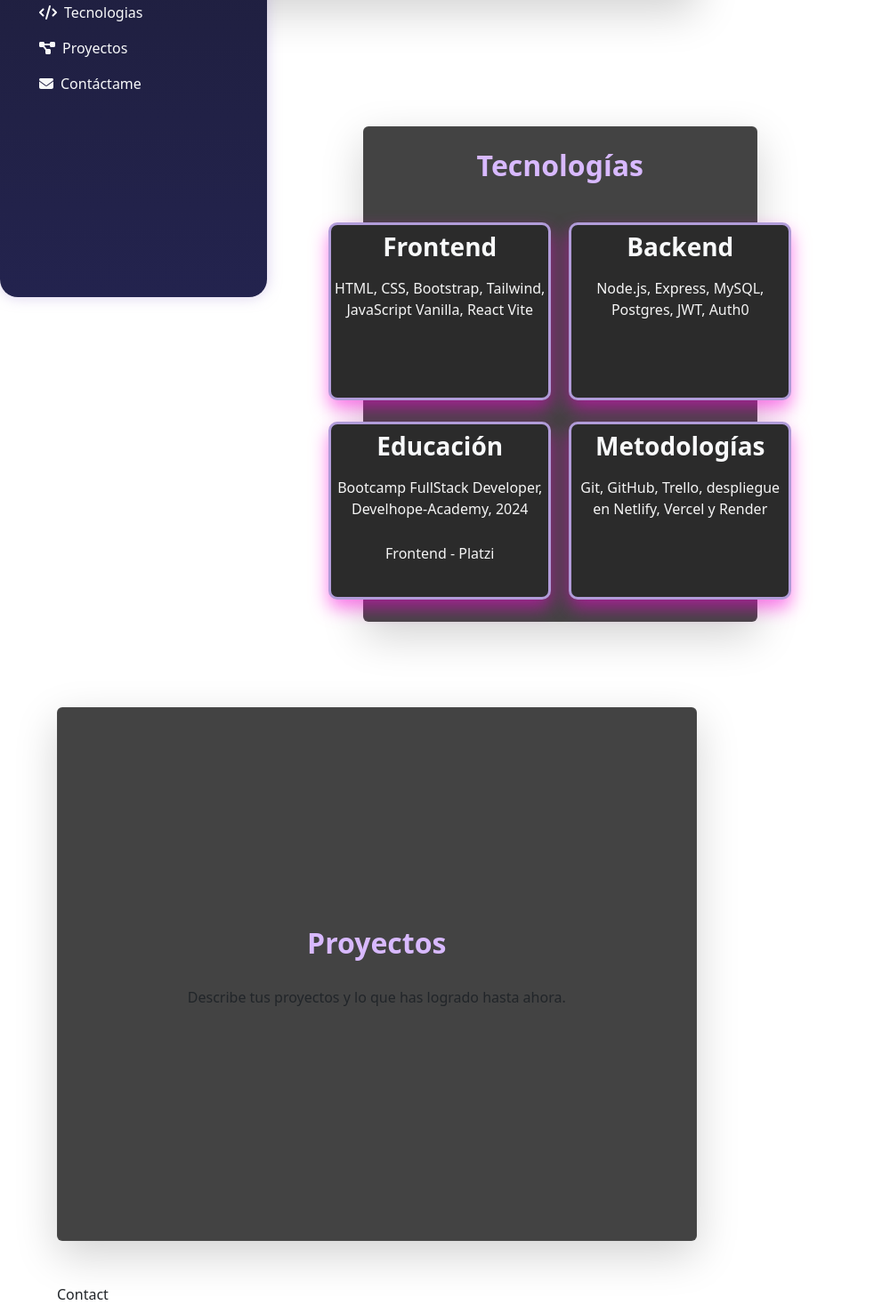
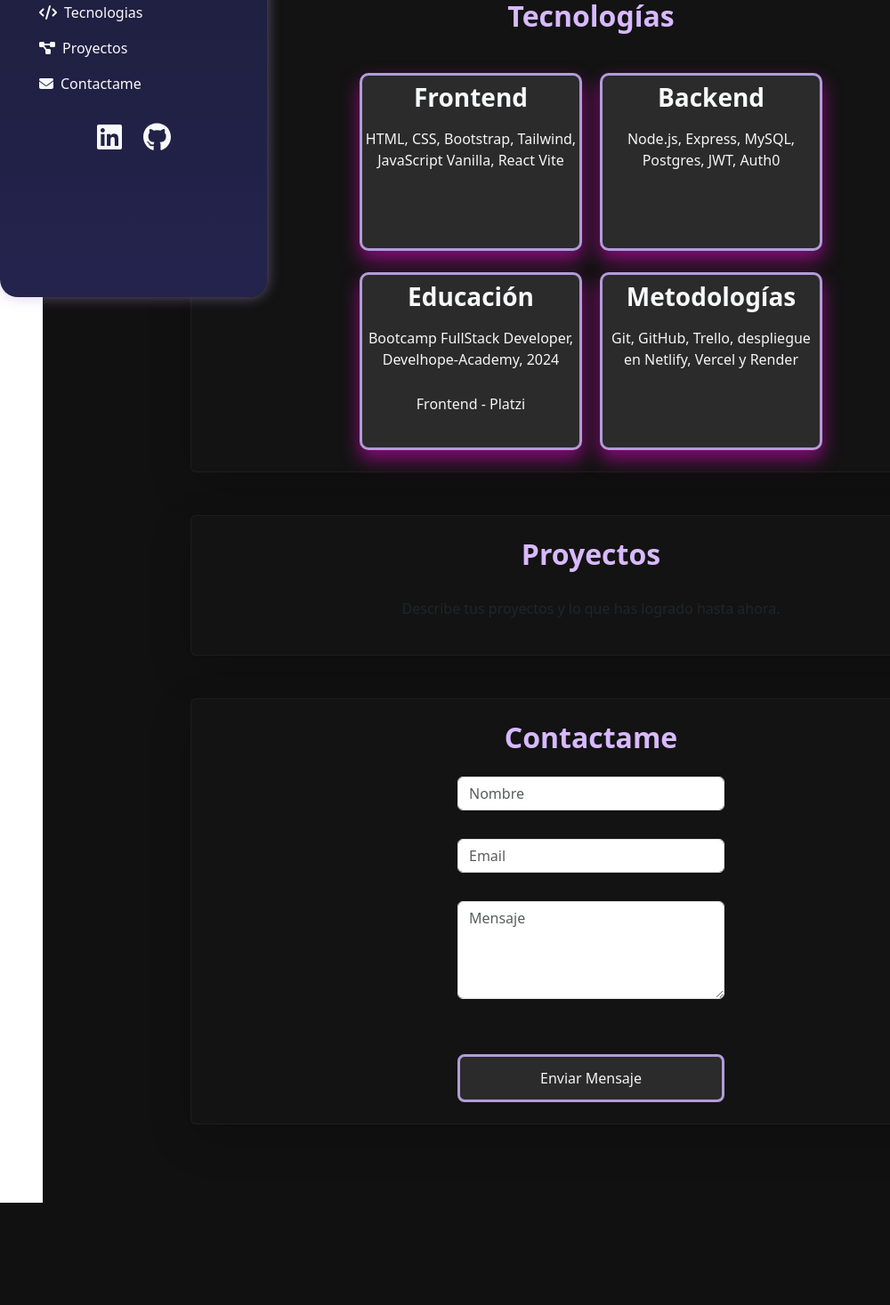
Before and after one commit to NatiErco/Portfolio, a React (Vite) app: page / in a window 1280 px wide. Shown: the part 466-1933 px from the top of the page at 89% size, without its empty margins (0-1000 px from the left). After the commit the page ends 1818 px from the top, so only its background shows below. Built offline with nearby package versions, Linux system fonts and the light colour scheme.

Commit message:
cambios en contact-me

```diff
--- a/src/App.jsx
+++ b/src/App.jsx
@@ -7,7 +7,7 @@ import "./index.css";
 
 function App() {
   return (
-    <div className="main-container">
+    <div className="main-container d-flex">
       <Sidebar />
       <main className="content ms-md-5 px-3">
         <About />
--- a/src/Components/About.jsx
+++ b/src/Components/About.jsx
@@ -2,9 +2,6 @@ import React from "react";
 
 function About() {
   return (
-
-    <div className="d-flex flex-column flex-md-row">
-      <div className="content flex-grow-1 px-4 py-5 ms-md-5">
     <section
       id="about-me"
       className="section  p-4 rounded shadow-lg w-75 w-75 mb-5 text-center d-flex flex-column justify-content-left"
@@ -16,11 +13,10 @@ function About() {
       <h2 className="fw-bold montserrat">Sobre mí</h2>
       <p className="text-light fs-6 mt-4">
         ¡Hola! Soy Natalia Ercolano, desarrolladora web apasionada por la
-            tecnología. Me especializo en JavaScript, React y Node.js, y utilizo
-            mi experiencia en análisis de datos para crear aplicaciones
-            dinámicas. Mi objetivo es seguir creciendo, colaborar con equipos
-            multidisciplinarios y mantenerme siempre actualizada con las últimas
-            tendencias del sector.
+        tecnología. Me especializo en JavaScript, React y Node.js, y utilizo mi
+        experiencia en análisis de datos para crear aplicaciones dinámicas. Mi
+        objetivo es seguir creciendo, colaborar con equipos multidisciplinarios
+        y mantenerme siempre actualizada con las últimas tendencias del sector.
       </p>
       <div className="botones-container mt-4 d-flex gap-3 justify-content-center">
         <button
@@ -37,8 +33,6 @@ function About() {
         </button>
       </div>
     </section>
-      </div>
-    </div>
   );
 }
 
--- a/src/Components/Contact.jsx
+++ b/src/Components/Contact.jsx
@@ -1,9 +1,43 @@
-import React from 'react'
+import React from "react";
 
 function Contact() {
   return (
-    <div>Contact</div>
-  )
+    <section
+      id="Contactame"
+      className="section  p-4 rounded shadow-lg w-75 w-75 mb-5 text-center d-flex flex-column justify-content-left"
+      style={{
+        border: "1px solid rgba(216, 211, 211, 0.05)", // Borde casi invisible
+        boxShadow: "0px 4px 10px rgba(0, 0, 0, 0.1)", // Sombra leve
+        color: "#fff",
+      }}
+    >
+      <h2 className=" fw-bold montserrat mb-4">Contactame</h2>
+      <form className="d-flex flex-column gap-3 w-100"
+      style={{ maxWidth: "300px" }}
+      >
+        <input
+          type="text"
+          placeholder="Nombre"
+          className="mb-3 form-control "
+          required
+        />
+        <input
+          type="email"
+          placeholder="Email"
+          className="mb-3 form-control"
+          required
+        />
+        <textarea
+          placeholder="Mensaje"
+          className="mb-3 form-control"
+          rows="4"
+          required
+        ></textarea>
+        <button type="submit" className="boton">
+          Enviar Mensaje
+        </button>
+      </form>
+    </section>
+  );
 }
-
-export default Contact
+export default Contact;
--- a/src/Components/Proyects.jsx
+++ b/src/Components/Proyects.jsx
@@ -2,12 +2,12 @@ import React from "react";
 
 function Proyects() {
   return (
-    <div className="d-flex flex-column flex-md-row me-10">
     <section
       id="Proyects"
-        className="section p-4 rounded shadow-lg w-75 mb-5 text-center d-flex flex-column justify-content-center"
+      className="section  p-4 rounded shadow-lg w-75 w-75 mb-5 text-center d-flex flex-column justify-content-left"
       style={{
-          minHeight: "600px",
+        border: "1px solid rgba(216, 211, 211, 0.05)", // Borde casi invisible
+        boxShadow: "0px 4px 10px rgba(0, 0, 0, 0.1)", // Sombra leve
       }}
     >
       <h2 className=" fw-bold montserrat">Proyectos</h2>
@@ -15,7 +15,6 @@ function Proyects() {
         Describe tus proyectos y lo que has logrado hasta ahora.
       </p>
     </section>
-    </div>
   );
 }
 
--- a/src/Components/Sidebar.jsx
+++ b/src/Components/Sidebar.jsx
@@ -6,6 +6,8 @@ import {
   faProjectDiagram,
   faEnvelope,
 } from "@fortawesome/free-solid-svg-icons";
+import { faGithub, faLinkedin } from "@fortawesome/free-brands-svg-icons";
+
 import React from "react";
 
 function Sidebar() {
@@ -19,7 +21,9 @@ function Sidebar() {
         height="200"
       />
       <h2
-        className="text-center fw-bold fs-8 mb-3 mt-3" style={{ color: "#d8b9ff" }}>
+        className="text-center fw-bold fs-8 mb-3 mt-3"
+        style={{ color: "#d8b9ff" }}
+      >
         Natalia Ercolano
       </h2>
       <h3 className="text-light fs-6">Jr. FullStack Developer</h3>
@@ -47,9 +51,29 @@ function Sidebar() {
           href="#Contactame"
           className="text-light fs-6 py-2 d-flex align-items-center"
         >
-          <FontAwesomeIcon icon={faEnvelope} className="me-2" /> Contáctame
+          <FontAwesomeIcon icon={faEnvelope} className="me-2" /> Contactame
         </Nav.Link>
       </Nav>
+      <div className="redes d-flex gap-4 my-3">
+        <a
+          href="https://www.linkedin.com/in/nercolano"
+          target="_blank"
+          rel="noopener noreferrer"
+          className="text-light"
+          style={{ fontSize: "2.0rem" }}
+        >
+          <FontAwesomeIcon icon={faLinkedin} />
+        </a>
+        <a
+          href="https://github.com/NatiErco"
+          target="_blank"
+          rel="noopener noreferrer"
+          className="text-light"
+          style={{ fontSize: "2.0rem" }}
+        >
+          <FontAwesomeIcon icon={faGithub} />
+        </a>
+      </div>
     </div>
   );
 }
--- a/src/Components/Technologies.jsx
+++ b/src/Components/Technologies.jsx
@@ -1,16 +1,14 @@
-import React from 'react';
+import React from "react";
 
 function Technologies() {
   return (
-    <div className="d-flex flex-column flex-md-row me-10">
-      <div
-        className="content flex-grow-1 px-4 py-5"
-        style={{ marginLeft: '320px' }}
-      >
     <section
       id="Tecnologias"
-          className="section p-4 rounded shadow-lg w-75 mb-5 text-center d-flex flex-column justify-content-center"
-
+      className="section  p-4 rounded shadow-lg w-75 w-75 mb-5 text-center d-flex flex-column justify-content-left"
+      style={{
+        border: "1px solid rgba(216, 211, 211, 0.05)", // Borde casi invisible
+        boxShadow: "0px 4px 10px rgba(0, 0, 0, 0.1)", // Sombra leve
+      }}
     >
       <h2 className="fw-bold montserrat">Tecnologías</h2>
 
@@ -20,15 +18,15 @@ function Technologies() {
           {/* Card 1: Frontend */}
           <div className="card text-center">
             <h3 className="text-light fw-bold">Frontend</h3>
-                <p>HTML, CSS, Bootstrap, Tailwind, JavaScript Vanilla, React Vite</p>
+            <p>
+              HTML, CSS, Bootstrap, Tailwind, JavaScript Vanilla, React Vite
+            </p>
           </div>
 
           {/* Card 2: Backend */}
           <div className="card text-center">
             <h3 className="text-light fw-bold">Backend</h3>
-                <p>
-                  Node.js, Express, MySQL, Postgres, JWT, Auth0
-                </p>
+            <p>Node.js, Express, MySQL, Postgres, JWT, Auth0</p>
           </div>
         </div>
 
@@ -48,8 +46,6 @@ function Technologies() {
         </div>
       </div>
     </section>
-      </div>
-    </div>
   );
 }
 
--- a/src/index.css
+++ b/src/index.css
@@ -1,5 +1,6 @@
 html {
   scroll-behavior: smooth;
+  background-color: #0d0c0cf9;
 }
 
 .main-container {
@@ -8,7 +9,10 @@ html {
 
 /* Eliminamos el margin-left fijo para usar Bootstrap desde el componente */
 .content {
-  padding-top: 40px;
+  margin-left: 300px; /* Espacio del sidebar fijo */
+  padding: 40px 20px;
+  width: 100%;
+  background-color: #0d0c0cf9;
 }
 
 /* Animación opcional para elementos con efecto neon */
@@ -29,7 +33,7 @@ html {
   background: linear-gradient(180deg, #1b1b2f, #23234e);
   border-radius: 20px;
   box-shadow: 0 0 15px rgba(177, 156, 217, 0.5);
-  color: #d8b9ff;
+  color: #b9a3d4;
   position: fixed;
   top: 0;
   left: 0;
@@ -48,6 +52,11 @@ html {
   color: #d8b9ff;
 }
 
+.redes a:hover {
+  color: #ae87de;
+  transform: scale(1.3);
+  transition: all 0.3s ease-in-out;
+  }
 
 /* Estilo general para secciones */
 .section {
@@ -62,6 +71,10 @@ html {
   text-align: center;
   box-shadow: 0px 4px 10px rgba(0, 0, 0, 0.1);
   border: 1px solid rgba(216, 211, 211, 0.05);
+  min-width: 320px;
+  max-width: 900px;
+  margin-left: auto;
+  margin-right: auto;
 }
 
 /* Títulos */
@@ -108,6 +121,8 @@ p {
   margin-top: 20px;
 }
 
+input
+{border: 3px solid #b19cd9;}
 /* Tarjetas reutilizables */
 .card {
   width: 250px;
@@ -128,6 +143,9 @@ p {
   transform: translateY(-10px);
   box-shadow: 0px 20px 40px rgba(255, 0, 221, 0.8);
 }
+
+
+
 
 /* RESPONSIVE para pantallas chicas */
 @media (max-width: 768px) {
@@ -179,3 +197,37 @@ p {
 .navbar-toggler {
   display: none;
 }
+
+
+
+/* Estilo del scrollbar https://scrollbar.app/ */
+
+
+
+body {
+  --sb-track-color: #232E33;
+  --sb-thumb-color: #ba53e2;
+  --sb-size: 14px;
+}
+
+body::-webkit-scrollbar {
+  width: var(--sb-size)
+}
+
+body::-webkit-scrollbar-track {
+  background: var(--sb-track-color);
+  border-radius: 1px;
+}
+
+body::-webkit-scrollbar-thumb {
+  background: var(--sb-thumb-color);
+  border-radius: 1px;
+  border: 4px solid #232e33;
+}
+
+@supports not selector(::-webkit-scrollbar) {
+  body {
+    scrollbar-color: var(--sb-thumb-color)
+                     var(--sb-track-color);
+  }
+}
```
Also changed, not shown: src/Components/Particles.jsx (added, +63 -0 lines), src/Pages/Home.jsx (added, +16 -0 lines). Lines whose indentation alone changed are shown as unchanged.
